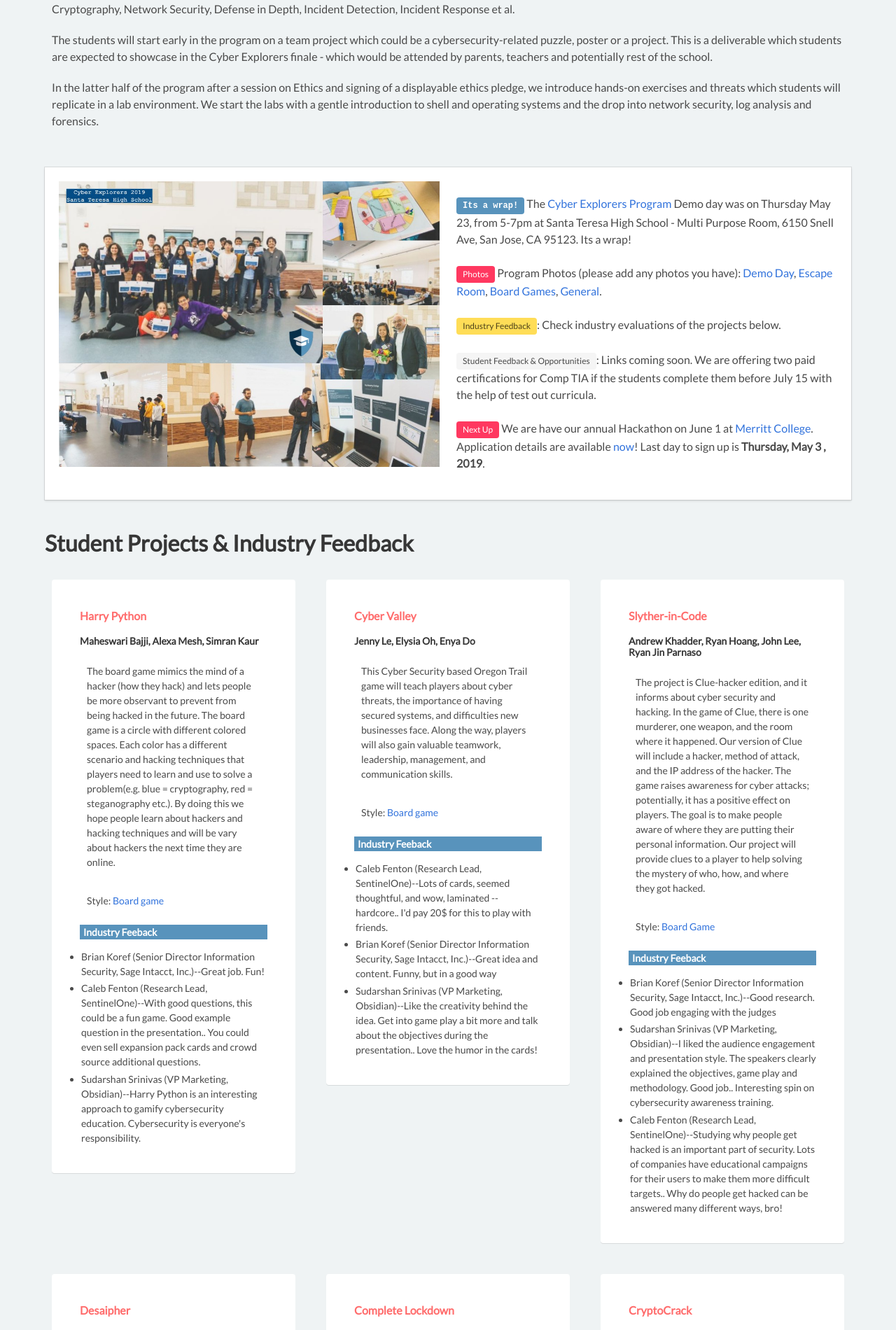
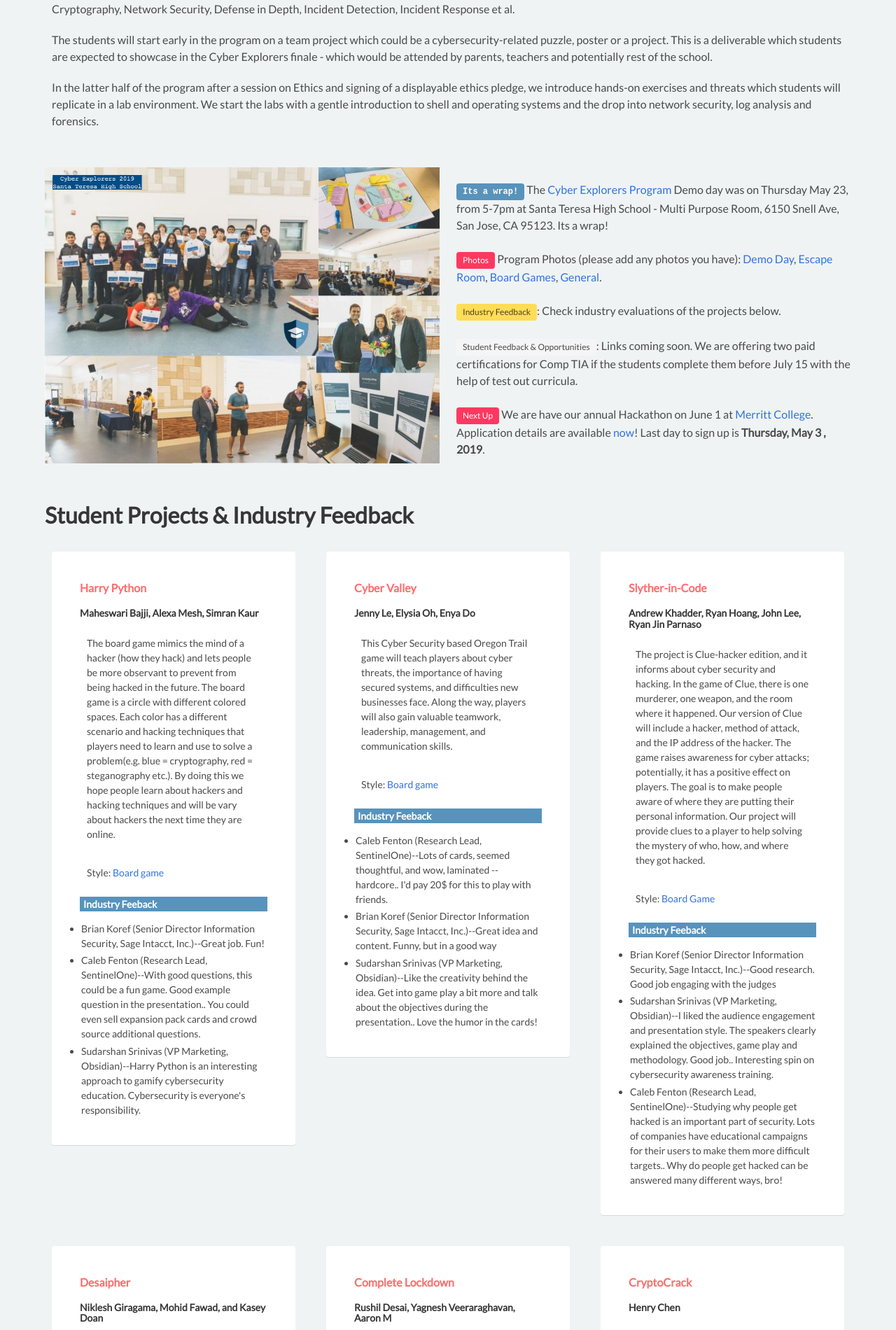
Before and after one commit to cyberdefendersprogram/www-homepage, a Jekyll site: the page built from cyberexplorers.md, in a window 1280 px wide. Shown: the part 365-2265 px from the top of the page at 70% size. Built offline with Jekyll 4.4.1, drawn with Linux system fonts in a browser that asks for light colours; nearby versions of some CDN libraries.

Commit message:
Update cyberexplorers.md

```diff
--- a/cyberexplorers.md
+++ b/cyberexplorers.md
@@ -14,8 +14,8 @@ In the latter half of the program after a session on Ethics and signing of a dis
 we introduce hands-on exercises and threats which students will replicate in a lab environment. We start the labs with a gentle introduction to shell and operating systems and the drop into network security, log analysis and forensics.
 
 <br/>
+<section>
 <div class="container">
-<div class="box cta">
     <div class="columns is-multiline is-mobile is-centered">
         <div class="column is-half">
             <figure class="image is-4by3">
@@ -43,7 +43,7 @@ we introduce hands-on exercises and threats which students will replicate in a l
         </div>
     </div>
 </div>
-</div>
+</section>
 
 <br/>
 <h1 class="title">Student Projects & Industry Feedback</h1>
```
